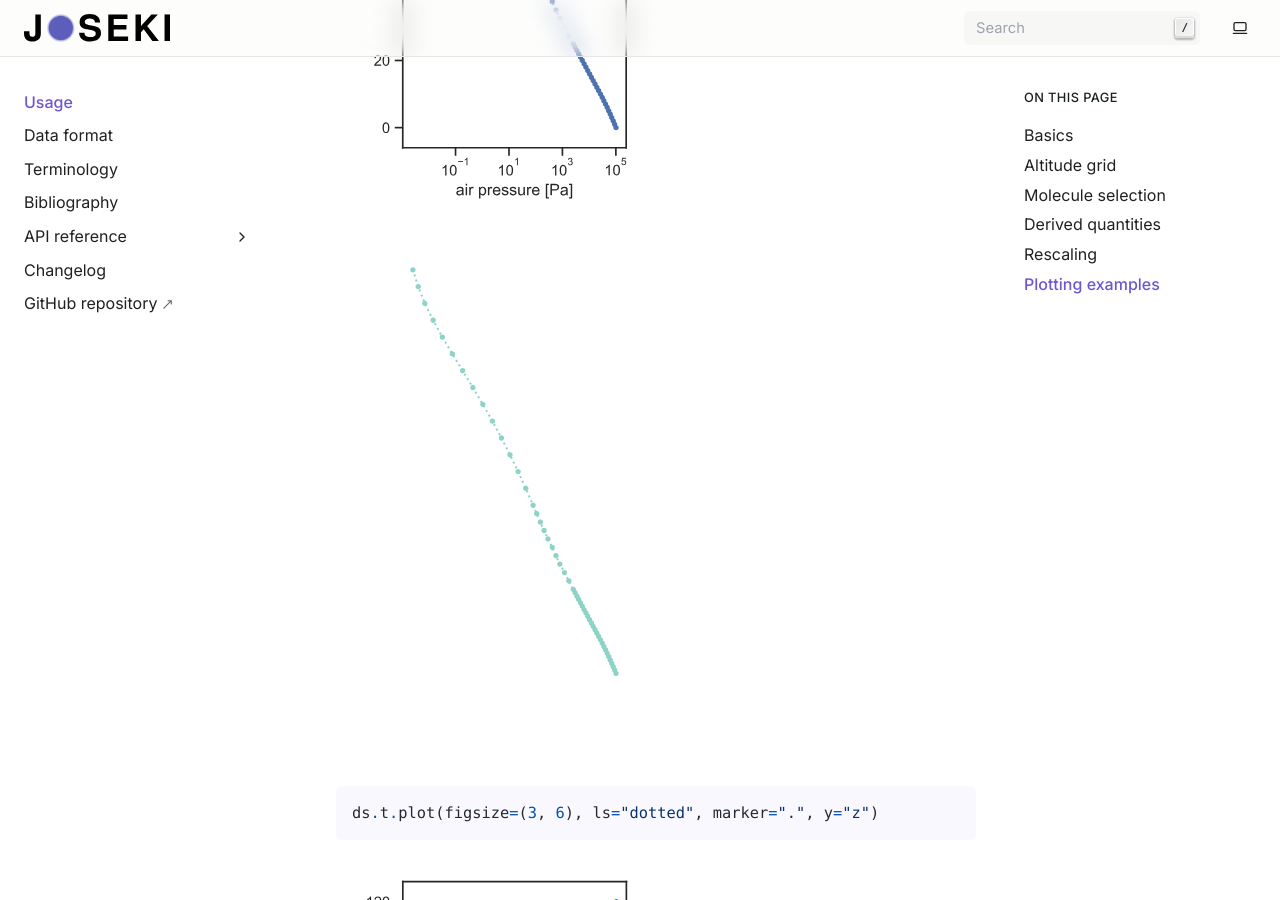
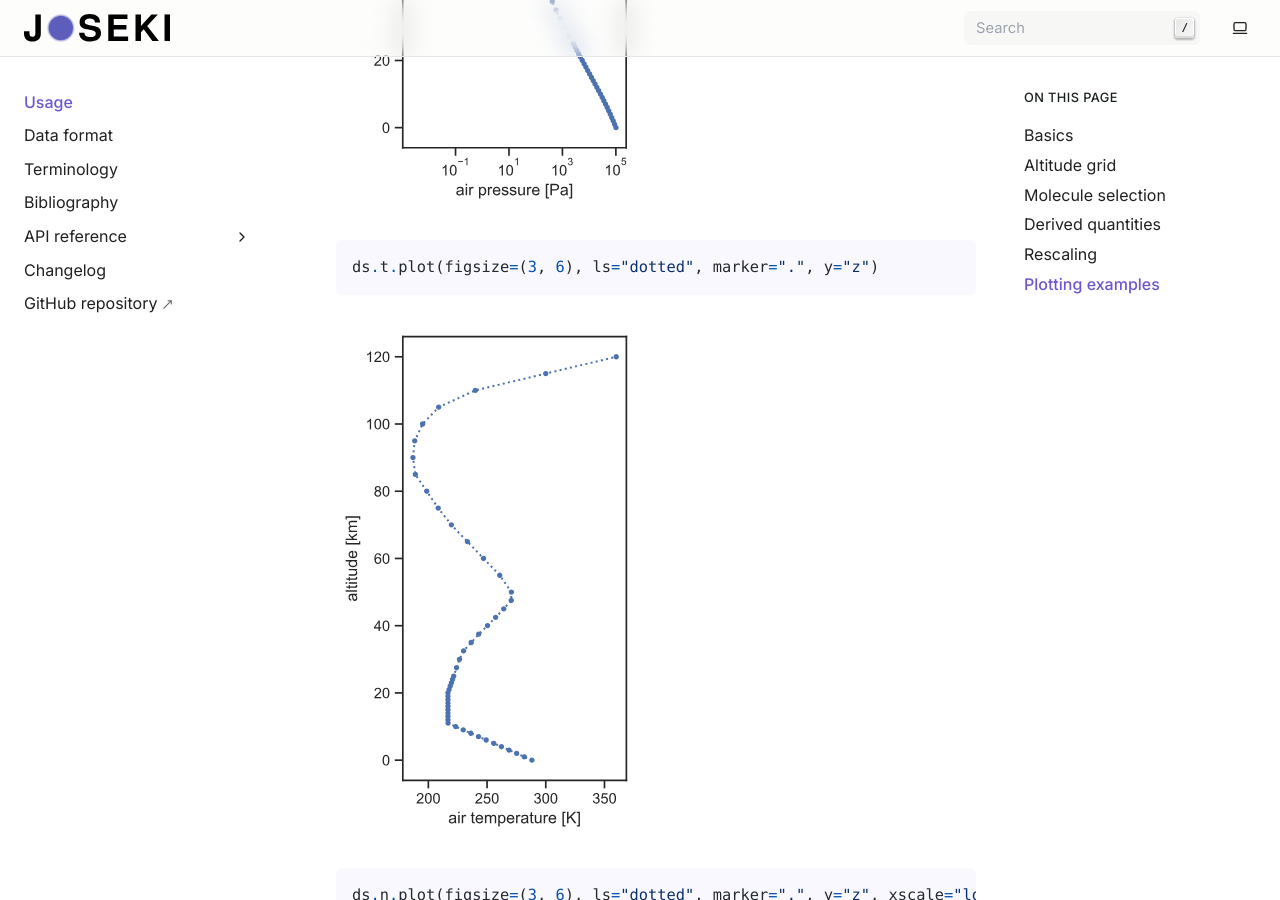
Before and after one commit to rayference/joseki, a Sphinx documentation site: the page built from docs/usage.rst, in a window 1280 px wide and 900 px high, scrolled down 5398 px. Built offline with Sphinx 7.4.7, drawn with Linux system fonts in a browser that asks for light colours; pages that are not in the unit, such as notebooks, are missing from menus; cross-references to code outside the pages are shown as plain code.

Commit message:
Fix incorrect CSS colour mode classes in figures

```diff
--- a/docs/usage.rst
+++ b/docs/usage.rst
@@ -220,30 +220,30 @@ individually. Here are a few plotting code examples:
     ds.p.plot(figsize=(3, 6), ls="dotted", marker=".", y="z", xscale="log")
 
 .. figure:: fig/user_guide/plotting-p-light.svg
-    :figclass: only-light
+    :figclass: light-only
 
 .. figure:: fig/user_guide/plotting-p-dark.svg
-    :figclass: only-dark
+    :figclass: dark-only
 
 .. code:: python
 
     ds.t.plot(figsize=(3, 6), ls="dotted", marker=".", y="z")
 
 .. figure:: fig/user_guide/plotting-t-light.svg
-    :figclass: only-light
+    :figclass: light-only
 
 .. figure:: fig/user_guide/plotting-t-dark.svg
-    :figclass: only-dark
+    :figclass: dark-only
 
 .. code:: python
 
     ds.n.plot(figsize=(3, 6), ls="dotted", marker=".", y="z", xscale="log")
 
 .. figure:: fig/user_guide/plotting-n-light.svg
-    :figclass: only-light
+    :figclass: light-only
 
 .. figure:: fig/user_guide/plotting-n-dark.svg
-    :figclass: only-dark
+    :figclass: dark-only
 
 .. code:: python
 
@@ -256,7 +256,7 @@ individually. Here are a few plotting code examples:
     plt.legend(ds.joseki.molecules)
 
 .. figure:: fig/user_guide/plotting-x-light.svg
-    :figclass: only-light
+    :figclass: light-only
 
 .. figure:: fig/user_guide/plotting-x-dark.svg
-    :figclass: only-dark
+    :figclass: dark-only
```
